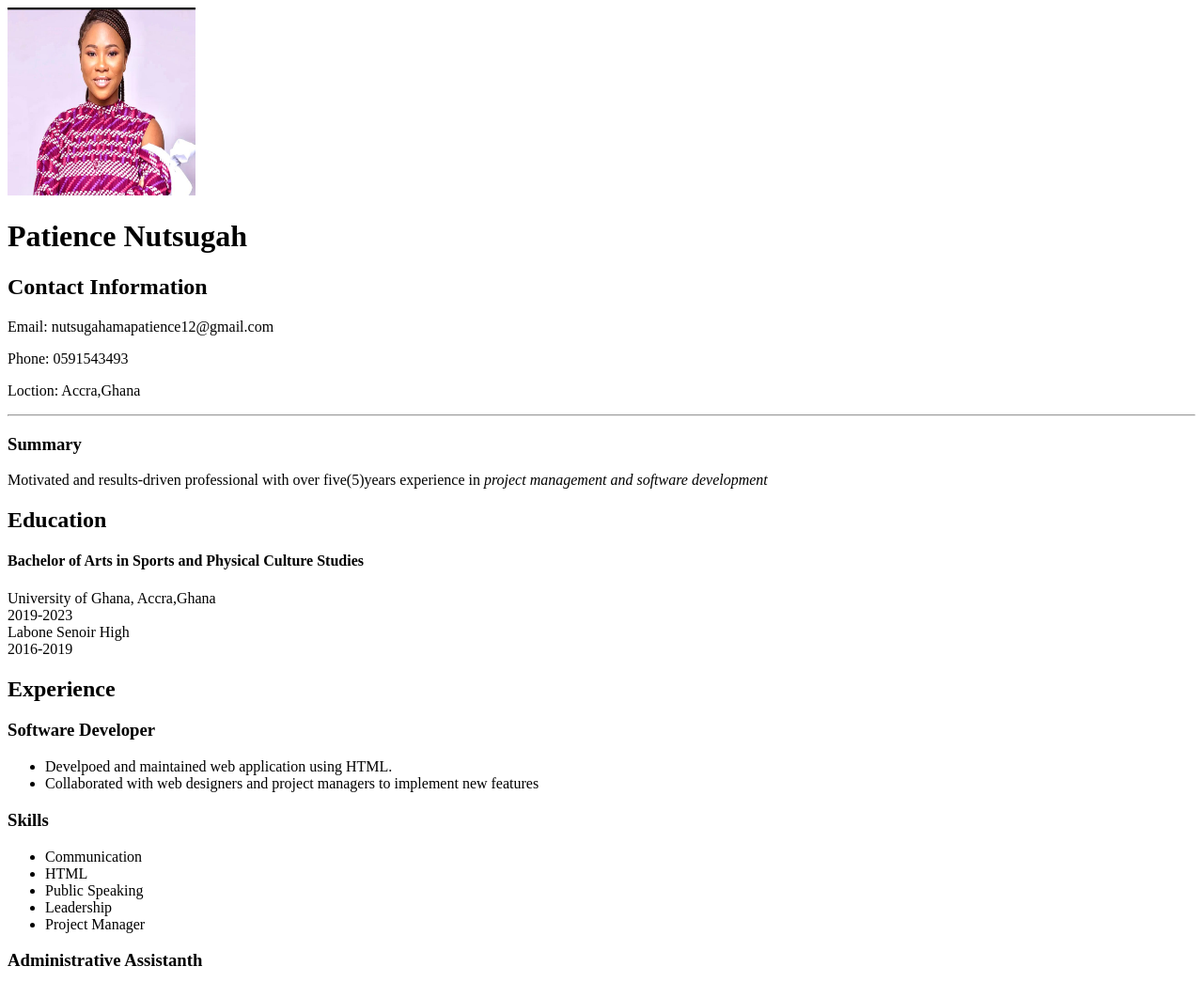
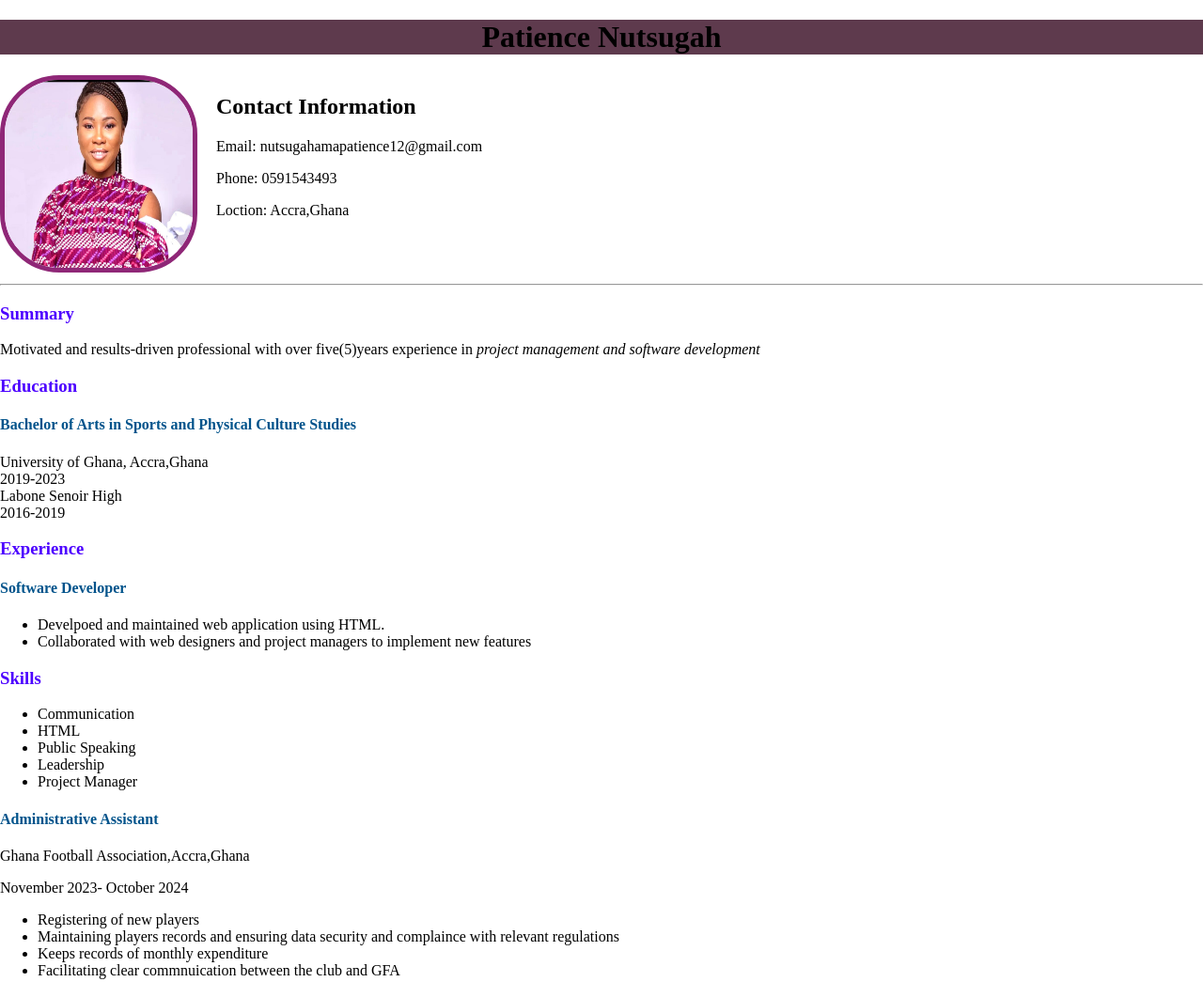
Before and after one commit to PatienceCrixix1z12/T4G_Homework2, a plain HTML site: page index.html in a window 1280 px wide. Shown: the top 1045 px of the page at 94% size. Drawn offline with Linux system fonts and the light colour scheme.

Commit message:
added styles

```diff
--- a/index.html
+++ b/index.html
@@ -4,18 +4,27 @@
     <meta charset="UTF-8">
     <meta name="viewport" content="width=device-width, initial-scale=1.0">
     <title>Document</title>
+    <link rel="stylesheet" href="src/style.css">
 </head>
 <body>
-    <img src="images/mypic.jpg" width="200" height="200" alt="mypic ">
     <h1>Patience Nutsugah</h1>
+    <div class="biginfo">
+    <div class="pic">
+    <img class="img" src="images/mypic.jpg" width="200px" height="200px" alt="mypic ">
+</div>
+
+    <div class="pic">
     <h2> Contact Information</h2>
-    <p>Email: nutsugahamapatience12@gmail.com</p>
+     <p>Email: nutsugahamapatience12@gmail.com</p>
     <p>Phone: 0591543493</p>
     <p>Loction: Accra,Ghana</p>
+</div>
+
+</div>
     <hr>
-    <h3>Summary</h3>
+    <h3 class="head3">Summary</h3>
     <p><bi>Motivated and results-driven</b> professional with over five(5)years experience in  <i>project management and software development</i> </p>
-    <h2>Education</h2>
+    <h3>Education</h3>
     <h4>Bachelor of Arts in Sports and Physical Culture Studies</h4>
 
     <p>University of Ghana, Accra,Ghana
@@ -23,8 +32,8 @@
  <br> Labone Senoir High
    <br>2016-2019
     </p>
-    <h2>Experience</h2>
-    <h3>Software Developer </h3>
+    <h3>Experience</h3>
+    <h4>Software Developer </h4>
     <ul>
         <li>Develpoed and maintained web application using HTML.</li>
         <li>Collaborated with web designers and project managers to implement new features</li>
@@ -37,7 +46,7 @@
         <li>Leadership</li>
         <li>Project Manager</li>
     </ul>
-    <h3>Administrative Assistanth </h3>
+    <h4>Administrative Assistant</h4>
         <p>Ghana Football Association,Accra,Ghana
             <div>
             November 2023- October 2024
--- a/src/style.css
+++ b/src/style.css
@@ -0,0 +1,25 @@
+ .img{
+    border-radius: 30%;
+    border: 5px solid rgb(143, 39, 119);
+ }
+ h1{
+    text-align: center;
+    background-color: rgb(94, 58, 77);
+ }
+ .head3{
+    color: rgb(76, 0, 255);
+ }
+ h3{
+    color: rgb(76, 0, 255);
+ }
+ h4{
+    color: rgb(0, 83, 139);
+ }
+ .biginfo{
+    display: flex;
+    gap: 20px;
+
+ }
+ body{
+    margin: auto;
+ }
```
